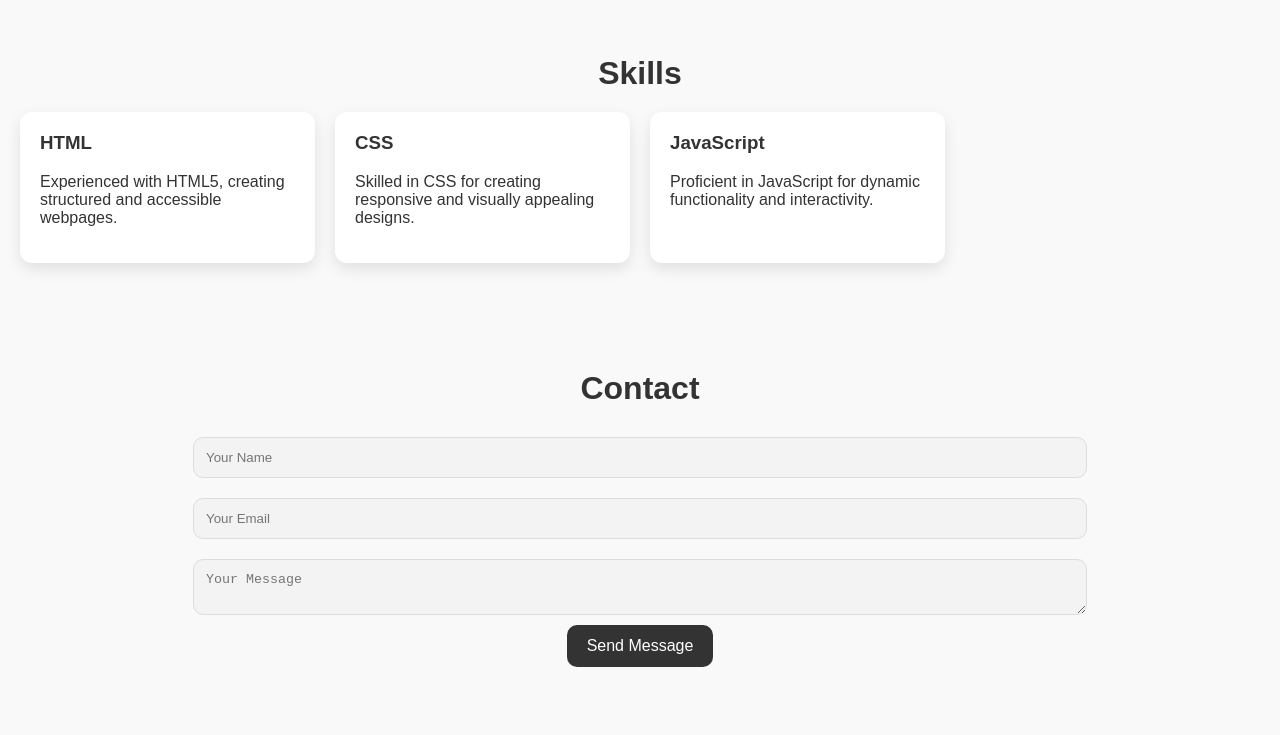
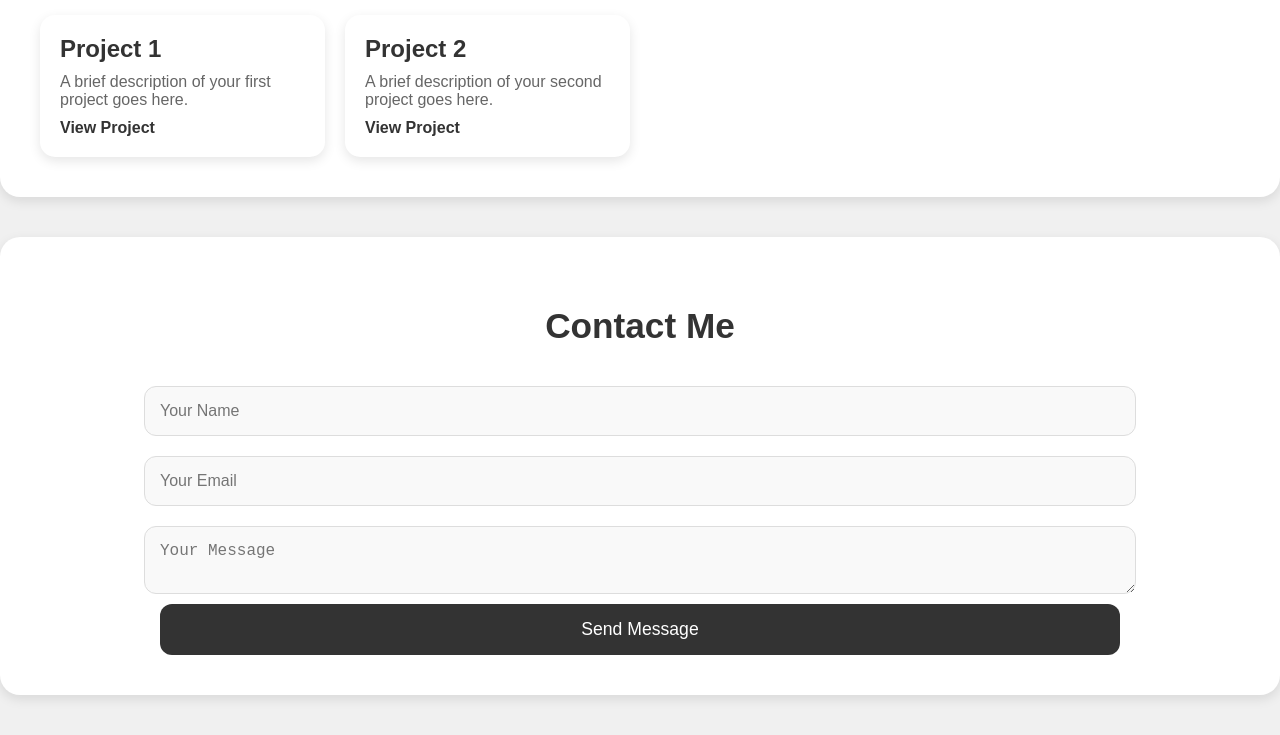
Before and after one commit to kiipism/portfolio, a plain HTML site: page index.html in a window 1280 px wide. Shown: the part 723-1458 px from the top of the page. Before the commit the page ends 1430 px from the top, so only its background shows below. Drawn offline with Linux system fonts and the light colour scheme.

Commit message:
Update index.html

```diff
--- a/index.html
+++ b/index.html
@@ -5,149 +5,191 @@
     <meta name="viewport" content="width=device-width, initial-scale=1.0">
     <title>Your Name's Portfolio</title>
     <style>
-        /* Global styles */
         body {
             font-family: 'Arial', sans-serif;
             margin: 0;
             padding: 0;
-            background-color: #f9f9f9;
+            background-color: #f0f0f0;
             color: #333;
         }
+
         header {
             background-color: #333;
-            color: #fff;
-            padding: 40px 0;
+            color: white;
             text-align: center;
-            border-bottom: 4px solid #444;
+            padding: 50px 20px;
+            border-bottom-left-radius: 20px;
+            border-bottom-right-radius: 20px;
         }
-        nav a {
-            color: #fff;
-            margin: 0 20px;
-            text-decoration: none;
+
+        header h1 {
+            font-size: 3rem;
+            margin: 0;
             font-weight: bold;
         }
+
+        header p {
+            font-size: 1.2rem;
+            margin-top: 10px;
+        }
+
+        nav {
+            margin-top: 30px;
+        }
+
+        nav a {
+            color: white;
+            text-decoration: none;
+            font-size: 1.1rem;
+            margin: 0 20px;
+            font-weight: bold;
+        }
+
         nav a:hover {
             text-decoration: underline;
         }
 
-        /* Section styling */
         section {
-            padding: 40px 20px;
+            margin: 40px auto;
+            max-width: 1200px;
+            padding: 40px;
+            background-color: #fff;
+            border-radius: 20px;
+            box-shadow: 0 4px 12px rgba(0, 0, 0, 0.1);
         }
+
         h2 {
+            font-size: 2.2rem;
             text-align: center;
             color: #333;
-            font-size: 2rem;
-            margin-bottom: 20px;
         }
 
-        /* Projects & Skills grid */
-        .grid {
+        #about {
+            padding: 40px;
+            background-color: #fafafa;
+            border-radius: 15px;
+            box-shadow: 0 6px 15px rgba(0, 0, 0, 0.05);
+        }
+
+        #about p {
+            font-size: 1.1rem;
+            line-height: 1.6;
+            color: #555;
+        }
+
+        /* Project Cards */
+        .projects-container {
             display: grid;
             grid-template-columns: repeat(auto-fill, minmax(250px, 1fr));
             gap: 20px;
-            margin-top: 20px;
+            margin-top: 30px;
         }
 
-        .card {
+        .project-card {
             background-color: #fff;
+            border-radius: 15px;
             padding: 20px;
-            box-shadow: 0 6px 15px rgba(0, 0, 0, 0.1);
-            border-radius: 12px;
+            box-shadow: 0 4px 12px rgba(0, 0, 0, 0.1);
             transition: transform 0.3s ease;
         }
 
-        .card:hover {
-            transform: translateY(-10px);
+        .project-card:hover {
+            transform: translateY(-5px);
         }
 
-        .card h3 {
-            margin-top: 0;
+        .project-card h3 {
+            font-size: 1.5rem;
+            margin: 0;
+            color: #333;
         }
 
-        /* Contact form */
+        .project-card p {
+            font-size: 1rem;
+            margin: 10px 0;
+            color: #666;
+        }
+
+        .project-card a {
+            color: #333;
+            font-weight: bold;
+            text-decoration: none;
+        }
+
+        .project-card a:hover {
+            color: #007BFF;
+        }
+
         form {
             display: flex;
             flex-direction: column;
             align-items: center;
-            margin-top: 20px;
+            margin-top: 30px;
         }
-        form input, form textarea {
-            width: 70%;
-            padding: 12px;
+
+        form input,
+        form textarea {
+            width: 80%;
+            padding: 15px;
             margin: 10px 0;
-            border-radius: 10px;
+            border-radius: 12px;
             border: 1px solid #ddd;
-            background-color: #f3f3f3;
+            background-color: #f9f9f9;
+            font-size: 1rem;
+            color: #333;
         }
+
         form button {
+            width: 80%;
+            padding: 15px;
             background-color: #333;
-            color: #fff;
-            padding: 12px 20px;
-            border-radius: 10px;
+            color: white;
             border: none;
+            border-radius: 12px;
+            font-size: 1.1rem;
             cursor: pointer;
-            font-size: 1rem;
+            transition: background-color 0.3s ease;
         }
+
         form button:hover {
-            background-color: #444;
+            background-color: #555;
         }
+
     </style>
 </head>
 <body>
     <header>
         <h1>Your Name</h1>
+        <p> Developer</p>
         <nav>
             <a href="#about">About</a>
             <a href="#projects">Projects</a>
-            <a href="#skills">Skills</a>
             <a href="#contact">Contact</a>
         </nav>
     </header>
 
     <section id="about">
         <h2>About Me</h2>
-        <p>Hi, I'm Your Name. I'm passionate about creating simple and effective solutions through web development. I enjoy learning new technologies and improving my skills every day.</p>
+        <p>Hi, I’m Kiipism. I am a passionate web developer but not a good designer. I’ve been working with Skript for a few years now, but it’s not the only programming language I know. I also know Python and CSS. I’m still learning HTML and JavaScript and I am going to try to learn Java after learning HTML.
     </section>
 
     <section id="projects">
         <h2>Projects</h2>
-        <div class="grid">
-            <div class="card">
+        <div class="projects-container">
+            <div class="project-card">
                 <h3>Project 1</h3>
-                <p>A brief description of your project. You can link to GitHub or your live site.</p>
+                <p>A brief description of your first project goes here.</p>
                 <a href="https://github.com/your-username/project1" target="_blank">View Project</a>
             </div>
-            <div class="card">
+            <div class="project-card">
                 <h3>Project 2</h3>
-                <p>A brief description of another project. Link to your GitHub or website.</p>
+                <p>A brief description of your second project goes here.</p>
                 <a href="https://github.com/your-username/project2" target="_blank">View Project</a>
             </div>
-            <!-- Add more projects as needed -->
-        </div>
-    </section>
-
-    <section id="skills">
-        <h2>Skills</h2>
-        <div class="grid">
-            <div class="card">
-                <h3>HTML</h3>
-                <p>Experienced with HTML5, creating structured and accessible webpages.</p>
-            </div>
-            <div class="card">
-                <h3>CSS</h3>
-                <p>Skilled in CSS for creating responsive and visually appealing designs.</p>
-            </div>
-            <div class="card">
-                <h3>JavaScript</h3>
-                <p>Proficient in JavaScript for dynamic functionality and interactivity.</p>
-            </div>
-            <!-- Add more skills as needed -->
         </div>
     </section>
 
     <section id="contact">
-        <h2>Contact</h2>
+        <h2>Contact Me</h2>
         <form action="https://formspree.io/f/myformID" method="POST">
             <input type="text" name="name" placeholder="Your Name" required>
             <input type="email" name="email" placeholder="Your Email" required>
```
